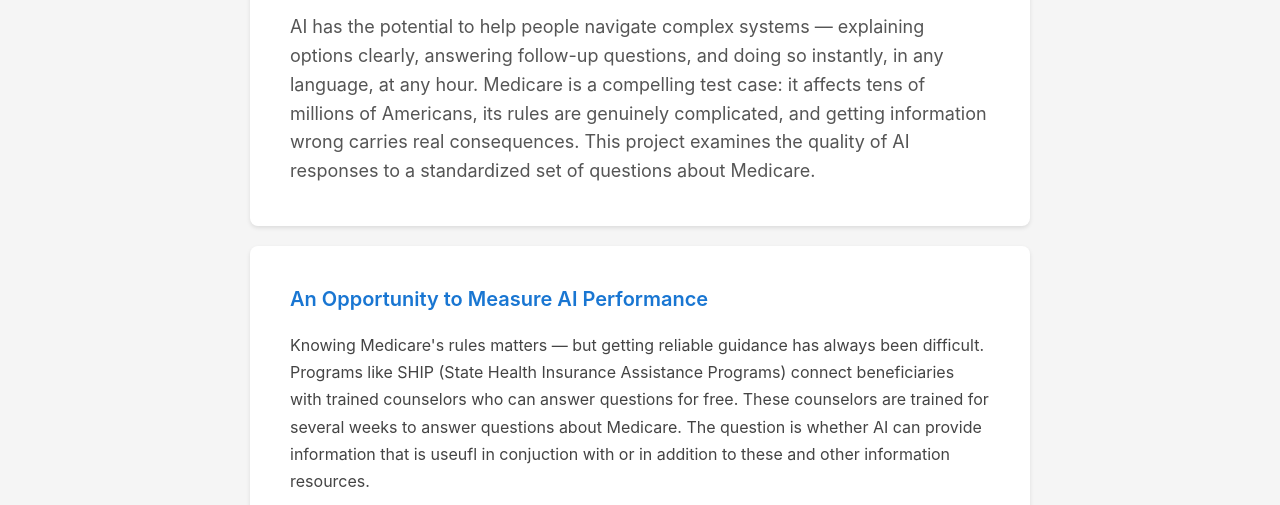
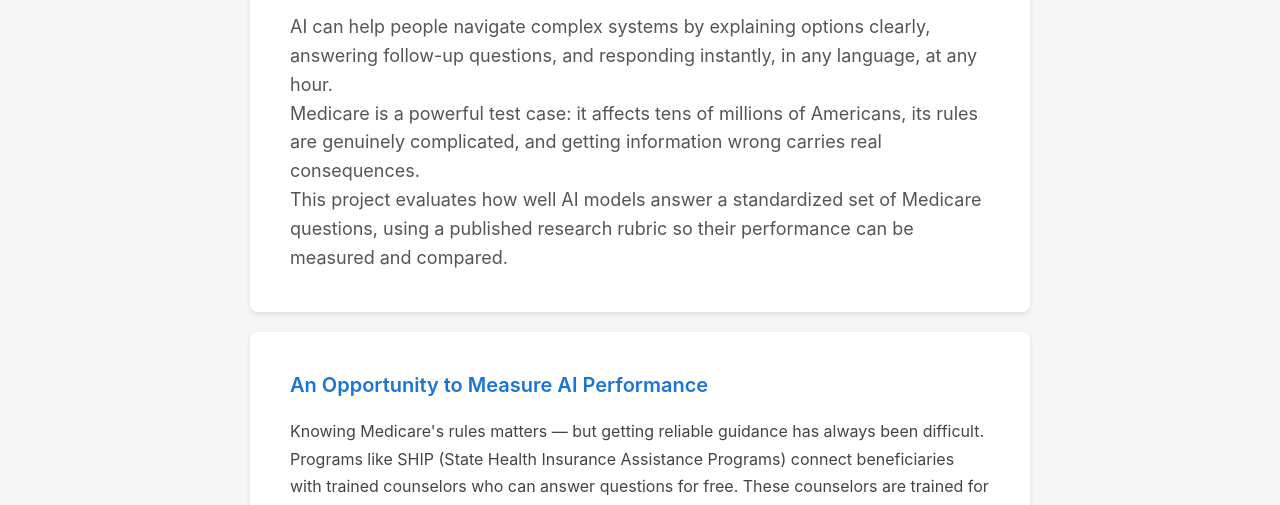
Before and after one commit to shay-o/AI-Medicare-Advice-Evaluation, a plain HTML site: page reports/overview.html in a window 1280 px wide. Shown: the part 253-758 px from the top of the page. Drawn offline with Linux system fonts and the light colour scheme.

Commit message:
Updated copy on overview page

```diff
--- a/reports/overview.html
+++ b/reports/overview.html
@@ -389,11 +389,16 @@
         <div class="hero">
             <h1>Can AI Give Good Medicare Advice?</h1>
             <p class="subtitle">
-                AI has the potential to help people navigate complex systems — explaining options clearly,
-                answering follow-up questions, and doing so instantly, in any language, at any hour.
-                Medicare is a compelling test case: it affects tens of millions of Americans, its rules are
-                genuinely complicated, and getting information wrong carries real consequences.
-                This project examines the quality of AI responses to a standardized set of questions about Medicare.
+                AI can help people navigate complex systems by explaining options clearly, answering follow-up questions,
+                and responding instantly, in any language, at any hour.
+            </p>
+            <p class="subtitle">
+                Medicare is a powerful test case: it affects tens of millions of Americans, its rules are genuinely
+                complicated, and getting information wrong carries real consequences.
+            </p>
+            <p class="subtitle">
+                This project evaluates how well AI models answer a standardized set of Medicare questions, using a
+                published research rubric so their performance can be measured and compared.
             </p>
         </div>
 
```
